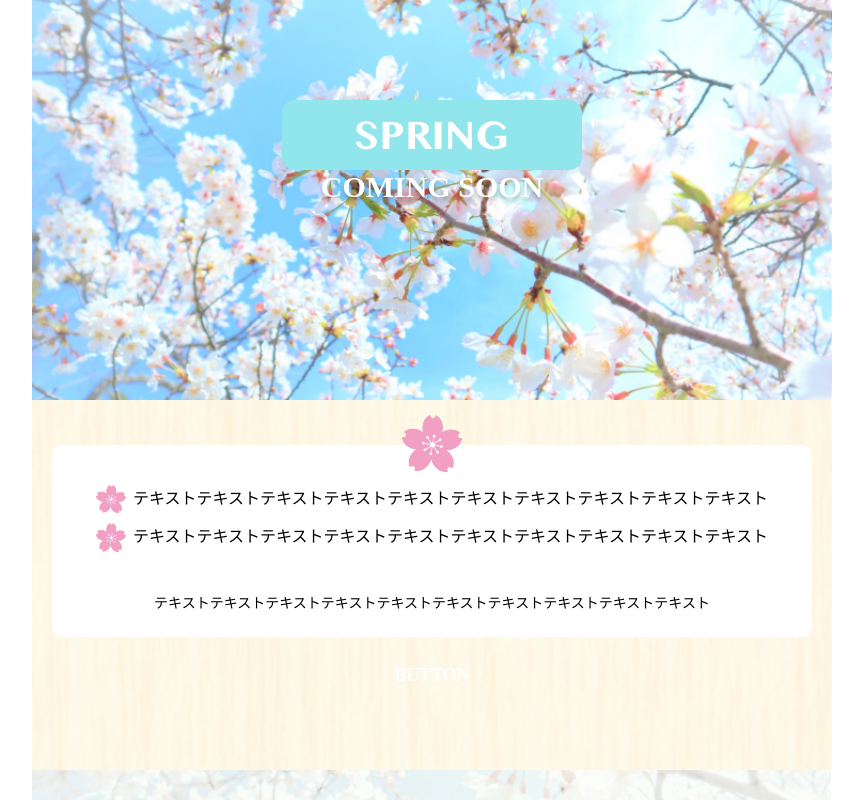
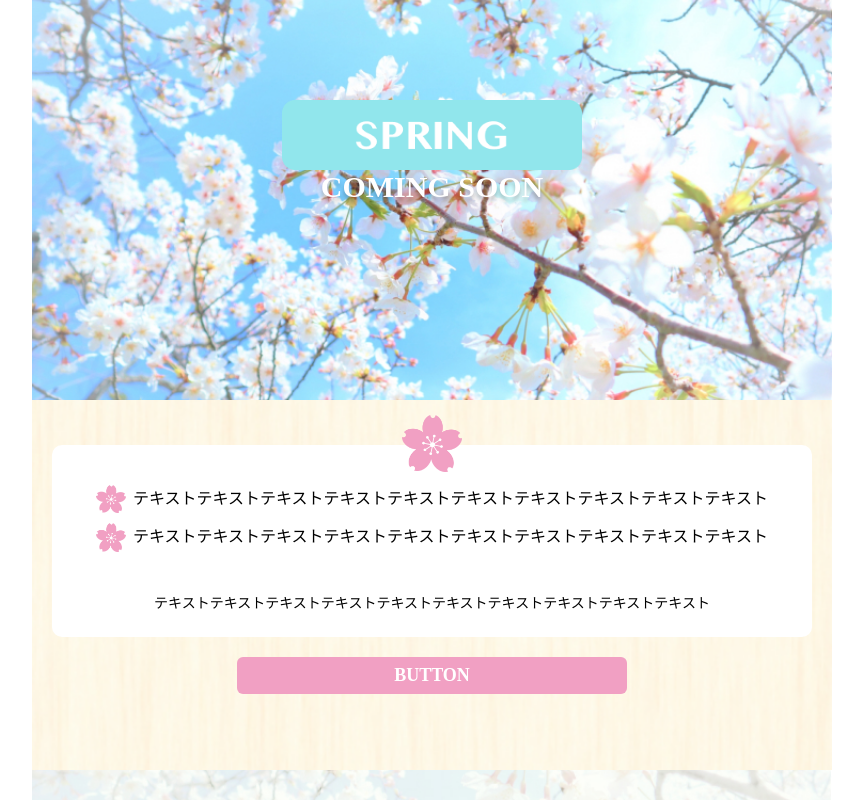
Before and after one commit to irodoriasahi/sample_coding, a React (Create React App) app: page / in a window 1280 px wide. Shown: the whole page, without its empty margins (208-1071 px from the left). Built offline with nearby package versions, Linux system fonts and the light colour scheme.

Commit message:
Buttonにpropsで背景カラー情報を渡す

```diff
--- a/src/App.js
+++ b/src/App.js
@@ -14,7 +14,7 @@ export const App = () => {
     <Header />
     <SMain>
       <Section />
-      <Button color="#F1A0C3"/>
+      <Button text="BgPink"/>
     </SMain>
     <Footer />
     </>
--- a/src/components/Button.jsx
+++ b/src/components/Button.jsx
@@ -2,16 +2,25 @@ import styled from "styled-components";
 
 export const Button = (props) => {
     return (
-      <SButton type="button">BUTTON</SButton>
+      <SButton type="button" className={props.text}>BUTTON</SButton>
       );
 };
 
 const SButton = styled.button`
+  &.BgPink {
+    background-color: #F1A0C3;
+  }
+  &.BgBlue {
+    background-color: #91E6EC;
+  }
+  &.BgGreen {
+    background-color: #A8ECA2;
+  }
+
   width: 65%;
   max-width: 390px;
   margin-top: 20px;
   margin-bottom: 30px;
-  background-color:  ${props => props.color};
   border-radius: 6px;
   padding: 8px 0;
   color: #fff;
```
Also changed, not shown: 1 other file (tests, documents, lock files or other folders).
